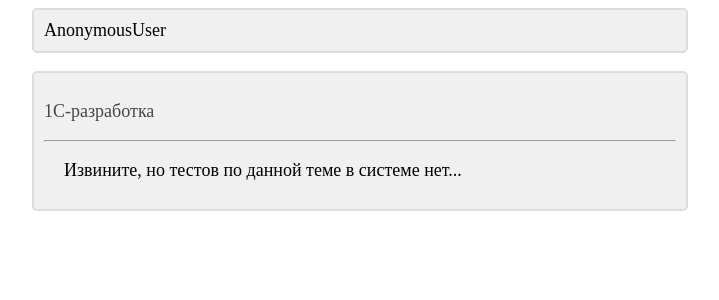
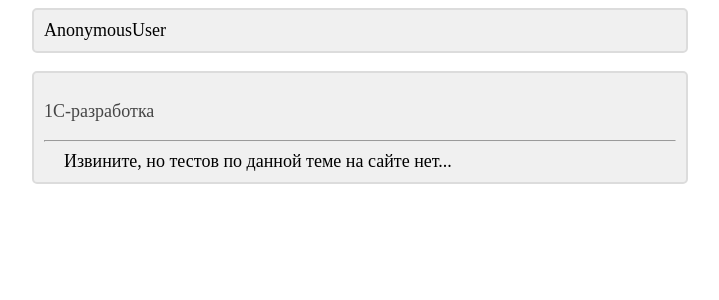
Before and after one commit to SergeyLebidko/WebTester, a Django app: page /main/7/ in a window 1280 px wide. Shown: the top 300 px of the page, without its empty margins (280-999 px from the left). Run offline with Django 3.2, Linux system fonts and the light colour scheme; data comes from the database, SQL or seed files in the repository.

Commit message:
Незначительный рефакторинг таблицы стилей

```diff
--- a/main/static/main/style.css
+++ b/main/static/main/style.css
@@ -10,11 +10,12 @@
     width: 50%;
 }
 
-p.p_with_indent{
-    text-indent: 20px;
+/* Блок для вывода вопросов теста */
+.block_with_margin{
+    margin-left: 20px;
 }
 
-/* Основной стиль для ссылок */
+/* Стиль для ссылок */
 a {
     color: RGB(70, 70, 70);
     text-decoration: none;
--- a/main/templates/main/index.html
+++ b/main/templates/main/index.html
@@ -10,9 +10,9 @@
             {% for test_group in test_groups %}
                 <li><a href="{% url 'main:test_list' test_group_id=test_group.pk %}">{{ test_group }}</a></li>
             {% empty %}
-                <p class="p_with_indent">
+                <div class="block_with_margin">
                     Извините, но на сайт пока не добавлены темы для тестирования...
-                </p>
+                </div>
             {% endfor %}
         </ul>
     </div>
--- a/main/templates/main/test_list.html
+++ b/main/templates/main/test_list.html
@@ -17,9 +17,9 @@
                 {% endfor %}
             </ul>
         {% else %}
-            <p class="p_with_indent">
-                Извините, но тестов по данной теме в системе нет...
-            </p>
+            <div class="block_with_margin">
+                Извините, но тестов по данной теме на сайте нет...
+            </div>
         {% endif %}
     </div>
 {% endblock %}
--- a/main/views.py
+++ b/main/views.py
@@ -1,5 +1,5 @@
 from django.shortcuts import render
-from .models import TestGroup, Test
+from .models import TestGroup, Test, Question, Answer
 
 
 # Контроллер главной страницы
@@ -19,7 +19,13 @@ def test_list(request, test_group_id):
 
 # Страница теста
 def test_page(request, test_group_id, test_id):
+    # Получаем выбранную группу и выбранный тест и добавляем их в контекст
     selected_group = TestGroup.objects.get(pk=test_group_id)
     selected_test = Test.objects.get(pk=test_id)
     context = {'selected_group': selected_group, 'selected_test': selected_test}
+
+    # Получаем список вопросов и добавляем их в контекст
+    questions = Question.objects.filter(test=selected_test)
+    context['questions'] = questions
+
     return render(request, 'main/test_page.html', context)
```
Also changed, not shown: main/templates/main/test_page.html (+9 -1 lines).
